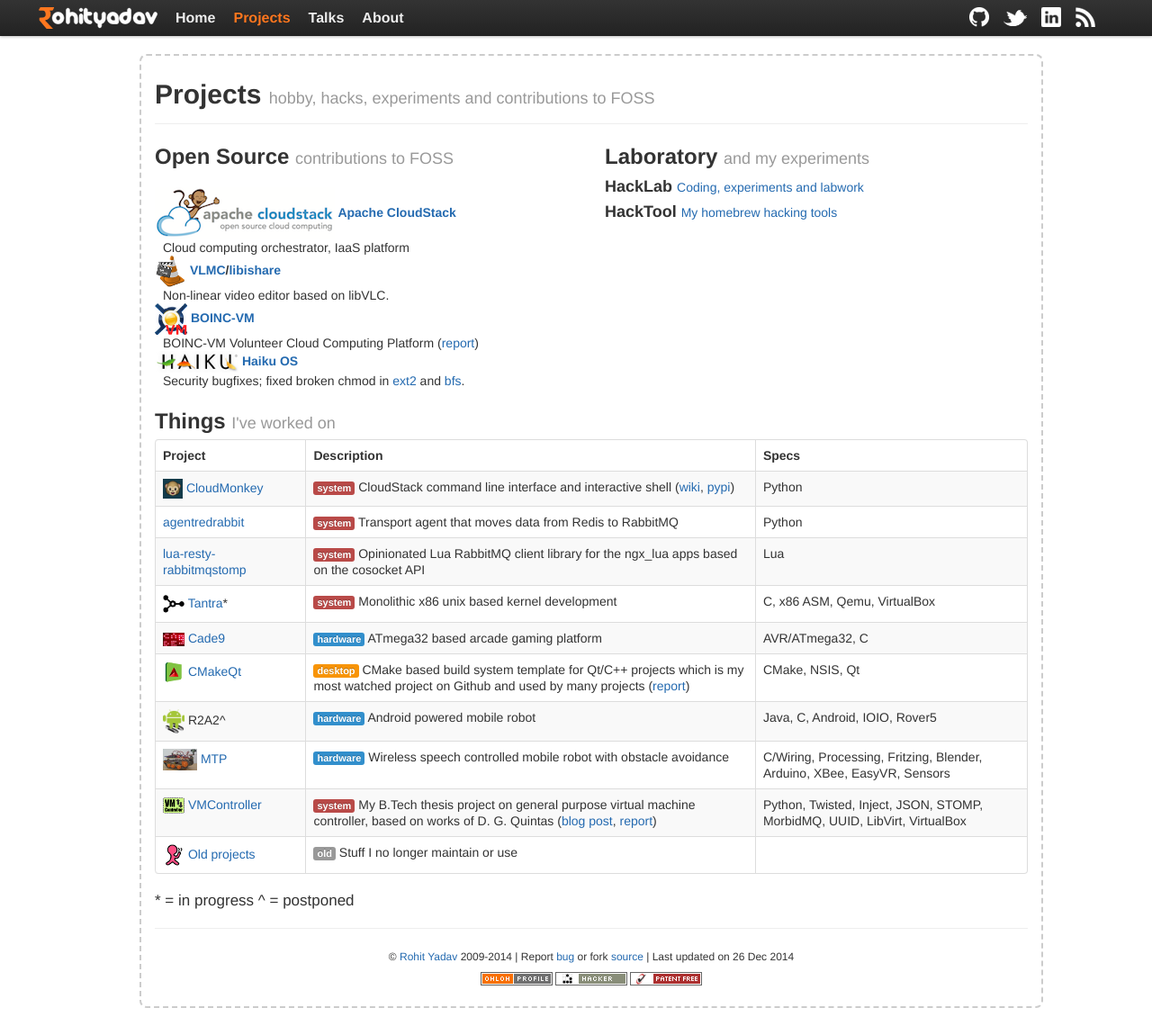
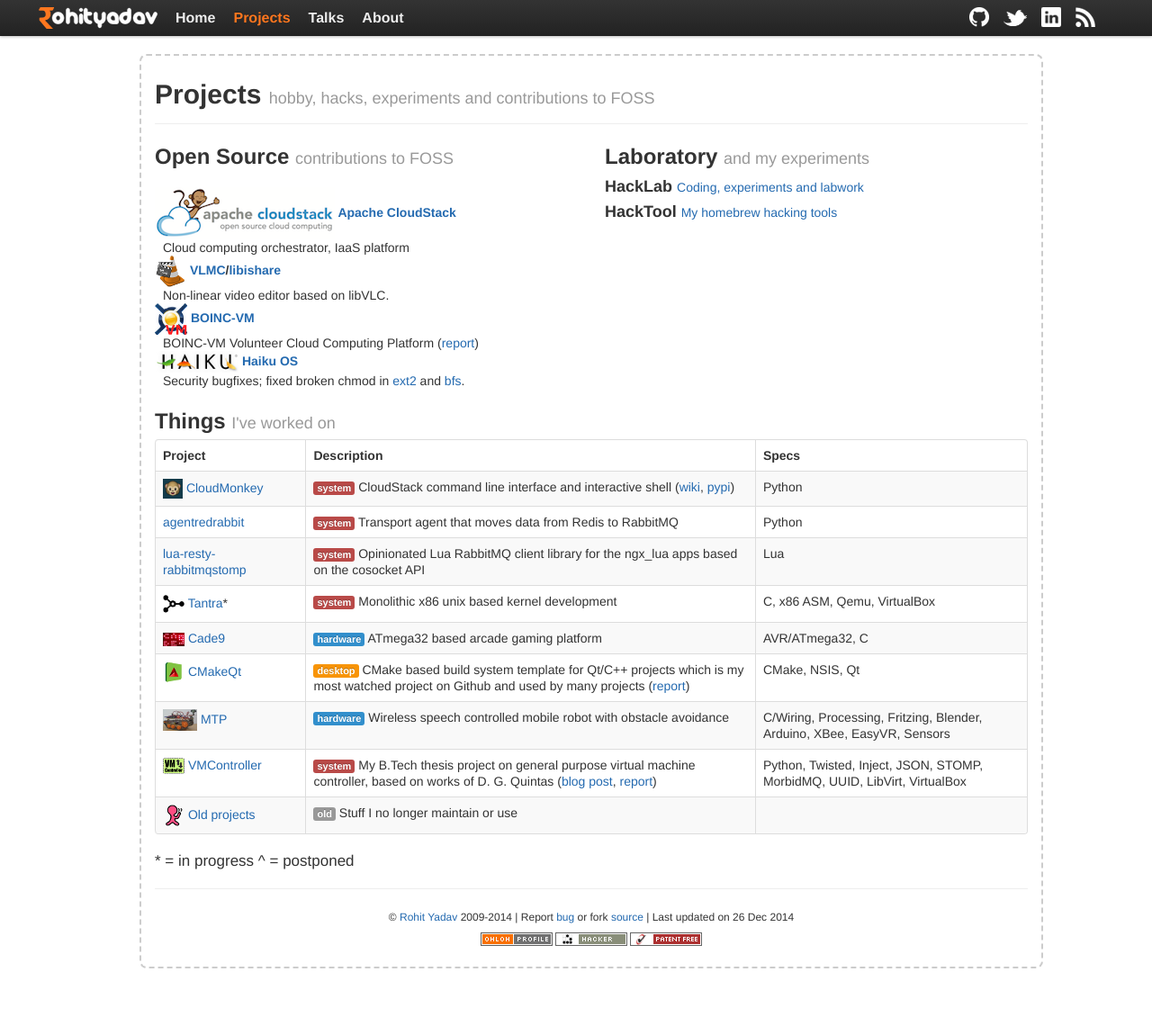
Before and after one commit to rohityadavcloud/rohityadavcloud.github.io, a Jekyll site: the page built from projects/index.markdown, in a window 1280 px wide and 1140 px high. Shown: the whole window at 90% size. Built offline with Jekyll 4.4.1, drawn with Linux system fonts in a browser that asks for light colours.

Commit message:
rm
Signed-off-by: Rohit Yadav <rohit@scaleninja.com>

```diff
--- a/projects/index.markdown
+++ b/projects/index.markdown
@@ -71,11 +71,6 @@
       <td>CMake, NSIS, Qt</td>
     </tr>
     <tr>
-      <td><img src="/images/projects/r2a2-small.png"> R2A2^</td>
-      <td><span class="label notice">hardware</span> Android powered mobile robot</td>
-      <td>Java, C, Android, IOIO, Rover5</td>
-    </tr>
-    <tr>
       <td><img src="/images/projects/mtp-small.png"> <a href="/projects/mtp">MTP</a></td>
       <td><span class="label notice">hardware</span> Wireless speech controlled mobile robot with obstacle avoidance</td>
       <td>C/Wiring, Processing, Fritzing, Blender, Arduino, XBee, EasyVR, Sensors</td>
```
